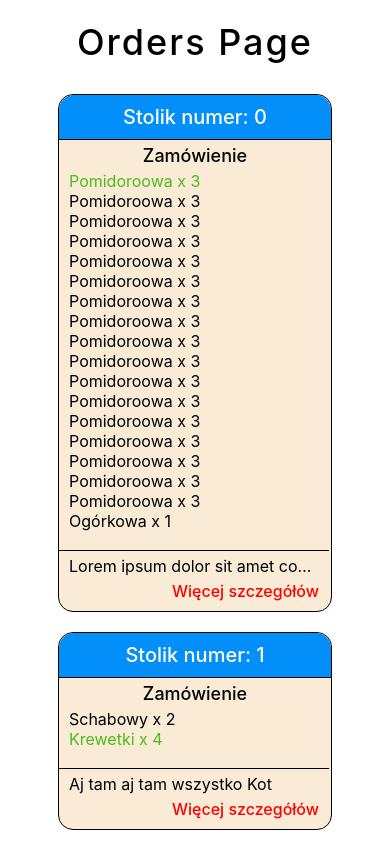
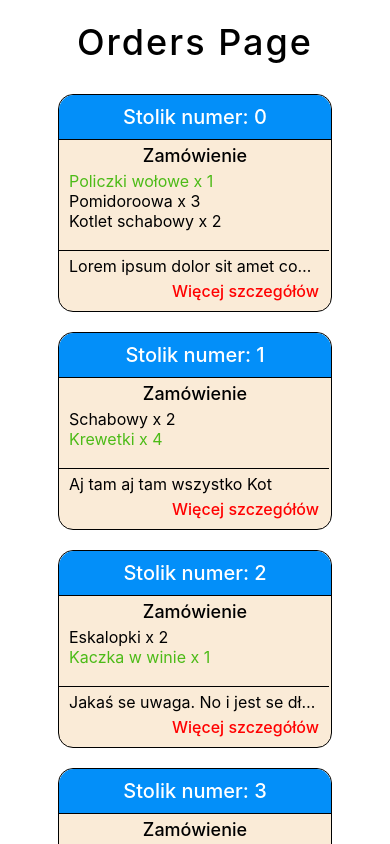
Before and after one commit to team-prstmw/P5FE, a React (Vite) app: page / in a window 390 px wide. Shown: the top 844 px of the page. Built offline with nearby package versions, Linux system fonts and the light colour scheme.

Commit message:
Changes after CR V5

```diff
--- a/orders.json
+++ b/orders.json
@@ -4,8 +4,8 @@
     {
       "dish": [
         {
-          "name": "Pomidoroowa",
-          "quantity": 3,
+          "name": "Policzki wołowe",
+          "quantity": 1,
           "status": true
         },
         {
@@ -14,83 +14,8 @@
           "status": false
         },
         {
-          "name": "Pomidoroowa",
-          "quantity": 3,
-          "status": false
-        },
-        {
-          "name": "Pomidoroowa",
-          "quantity": 3,
-          "status": false
-        },
-        {
-          "name": "Pomidoroowa",
-          "quantity": 3,
-          "status": false
-        },
-        {
-          "name": "Pomidoroowa",
-          "quantity": 3,
-          "status": false
-        },
-        {
-          "name": "Pomidoroowa",
-          "quantity": 3,
-          "status": false
-        },
-        {
-          "name": "Pomidoroowa",
-          "quantity": 3,
-          "status": false
-        },
-        {
-          "name": "Pomidoroowa",
-          "quantity": 3,
-          "status": false
-        },
-        {
-          "name": "Pomidoroowa",
-          "quantity": 3,
-          "status": false
-        },
-        {
-          "name": "Pomidoroowa",
-          "quantity": 3,
-          "status": false
-        },
-        {
-          "name": "Pomidoroowa",
-          "quantity": 3,
-          "status": false
-        },
-        {
-          "name": "Pomidoroowa",
-          "quantity": 3,
-          "status": false
-        },
-        {
-          "name": "Pomidoroowa",
-          "quantity": 3,
-          "status": false
-        },
-        {
-          "name": "Pomidoroowa",
-          "quantity": 3,
-          "status": false
-        },
-        {
-          "name": "Pomidoroowa",
-          "quantity": 3,
-          "status": false
-        },
-        {
-          "name": "Pomidoroowa",
-          "quantity": 3,
-          "status": false
-        },
-        {
-          "name": "Ogórkowa",
-          "quantity": 1,
+          "name": "Kotlet schabowy",
+          "quantity": 2,
           "status": false
         }
       ],
@@ -121,7 +46,7 @@
           "status": false
         },
         {
-          "name": "Policzki wołowe",
+          "name": "Kaczka w winie",
           "quantity": 1,
           "status": true
         }
--- a/src/components/OrderDetails/OrderDetails.module.css
+++ b/src/components/OrderDetails/OrderDetails.module.css
@@ -92,3 +92,40 @@
 .button button:hover{
   background-color: unset;
 }
+
+@media (max-width: 400px){
+  .details {
+    width: 300px;
+    height: 400px;
+  }
+
+  .title {
+    font-size: 20px;
+    font-weight: 700;
+  }
+
+  .dishes {
+    height: 170px;
+  }
+
+  .details__note {
+    height: 20%;
+  }
+
+  .button{
+    bottom: 9px;
+    right: 20px;
+  }
+
+  .button button{
+    font-size: 18px;
+    font-weight: 600;
+  }
+}
+
+@media (min-width: 401px) and (max-width: 600px){
+  .details {
+    width: 350px;
+    height: 400px;
+  }
+}
```
